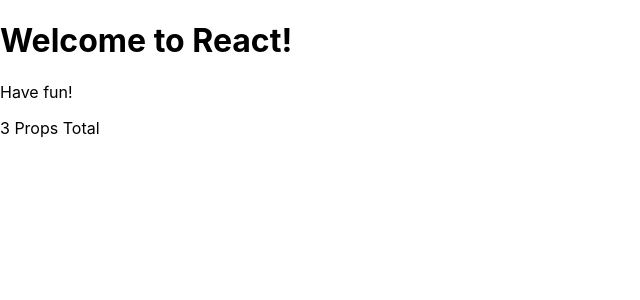
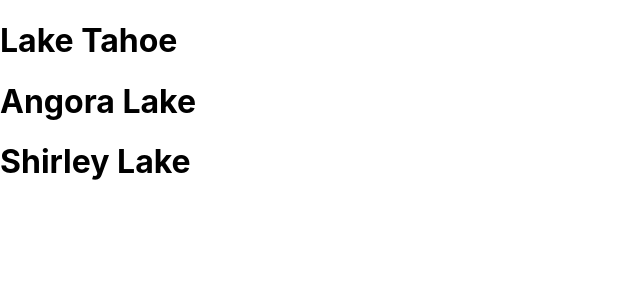
Before and after one commit to beebus/hello-react, a React (Create React App) app: page / in a window 1280 px wide. Shown: the top 300 px of the page, without its empty margins (0-640 px from the left). Built offline with nearby package versions, Linux system fonts and the light colour scheme.

Commit message:
Updated src/index.js with new components, App and Lake.

```diff
--- a/src/index.js
+++ b/src/index.js
@@ -2,21 +2,23 @@
 import ReactDOM from 'react-dom';
 import './index.css';
 
-function Hello({ library, message, number }) {
+function Lake({ name }) {
+    return (
+        <h1>{ name }</h1>
+    )
+}
+
+function App() {
     return (
         <div>
-            <h1>Welcome to { library }!</h1>
-            <p>{ message }</p>
-            <p>{ number } Props Total</p>
+            <Lake name="Lake Tahoe" />
+            <Lake name="Angora Lake" />
+            <Lake name="Shirley Lake" />
         </div>
     );
 }
 
 ReactDOM.render(
-    <Hello
-        library="React"
-        message="Have fun!"
-        number={3}
-    />,
+    <App />,
     document.getElementById('root')
 );
```
